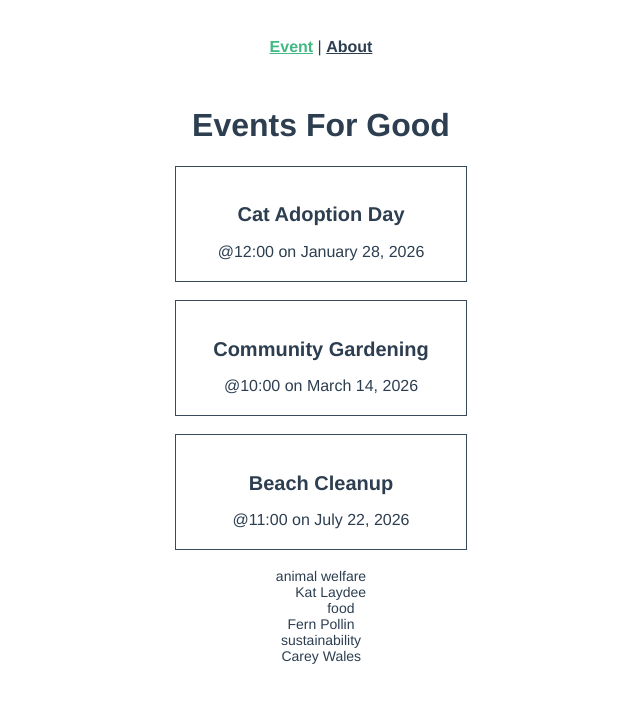
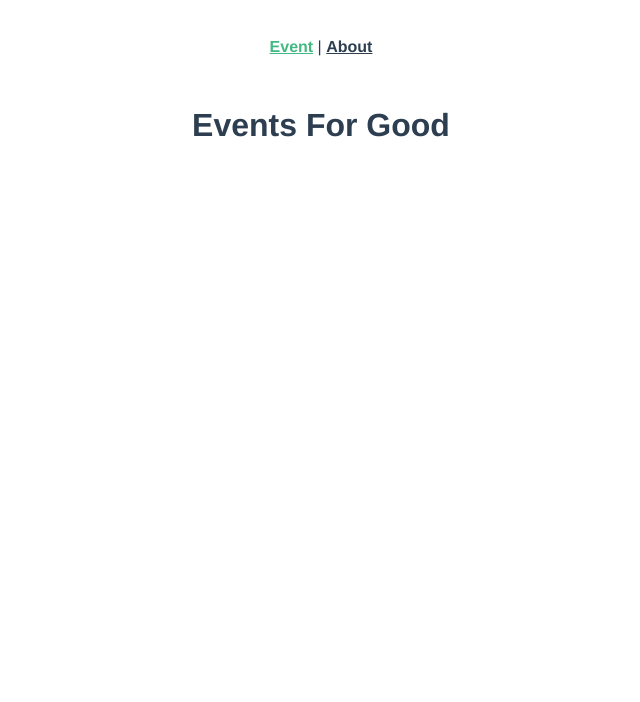
Before and after one commit to Fuma007/vue-project-lab02, a Vue app: page / in a window 1280 px wide. Shown: the top 702 px of the page, without its empty margins (319-959 px from the left). Built offline with nearby package versions, Linux system fonts and the light colour scheme; the HTML template or start-up script is replaced by a standard one.

Commit message:
15.2 commit

```diff
--- a/src/views/EventListView.vue
+++ b/src/views/EventListView.vue
@@ -4,41 +4,7 @@ import EventInfo from '@/components/EventInfo.vue'
 import type { Event } from '@/types'
 import { ref } from 'vue'
 
-const events = ref<Event[]>([
-  {
-    id: 5928101,
-    category: 'animal welfare',
-    title: 'Cat Adoption Day',
-    description: 'Find your new feline friend at this event.',
-    location: 'Meow Town',
-    date: 'January 28, 2026',
-    time: '12:00',
-    petsAllowed: true,
-    organizer: 'Kat Laydee'
-  },
-  {
-    id: 4582797,
-    category: 'food',
-    title: 'Community Gardening',
-    description: 'Join us as we tend to the community edible plants.',
-    location: 'Flora City',
-    date: 'March 14, 2026',
-    time: '10:00',
-    petsAllowed: true,
-    organizer: 'Fern Pollin'
-  },
-  {
-    id: 8419988,
-    category: 'sustainability',
-    title: 'Beach Cleanup',
-    description: 'Help pick up trash along the shore.',
-    location: 'Playa Del Carmen',
-    date: 'July 22, 2026',
-    time: '11:00',
-    petsAllowed: false,
-    organizer: 'Carey Wales'
-  }
-])
+const events = ref<Event[] | null>(null)
 </script>
 
 <template>
```
